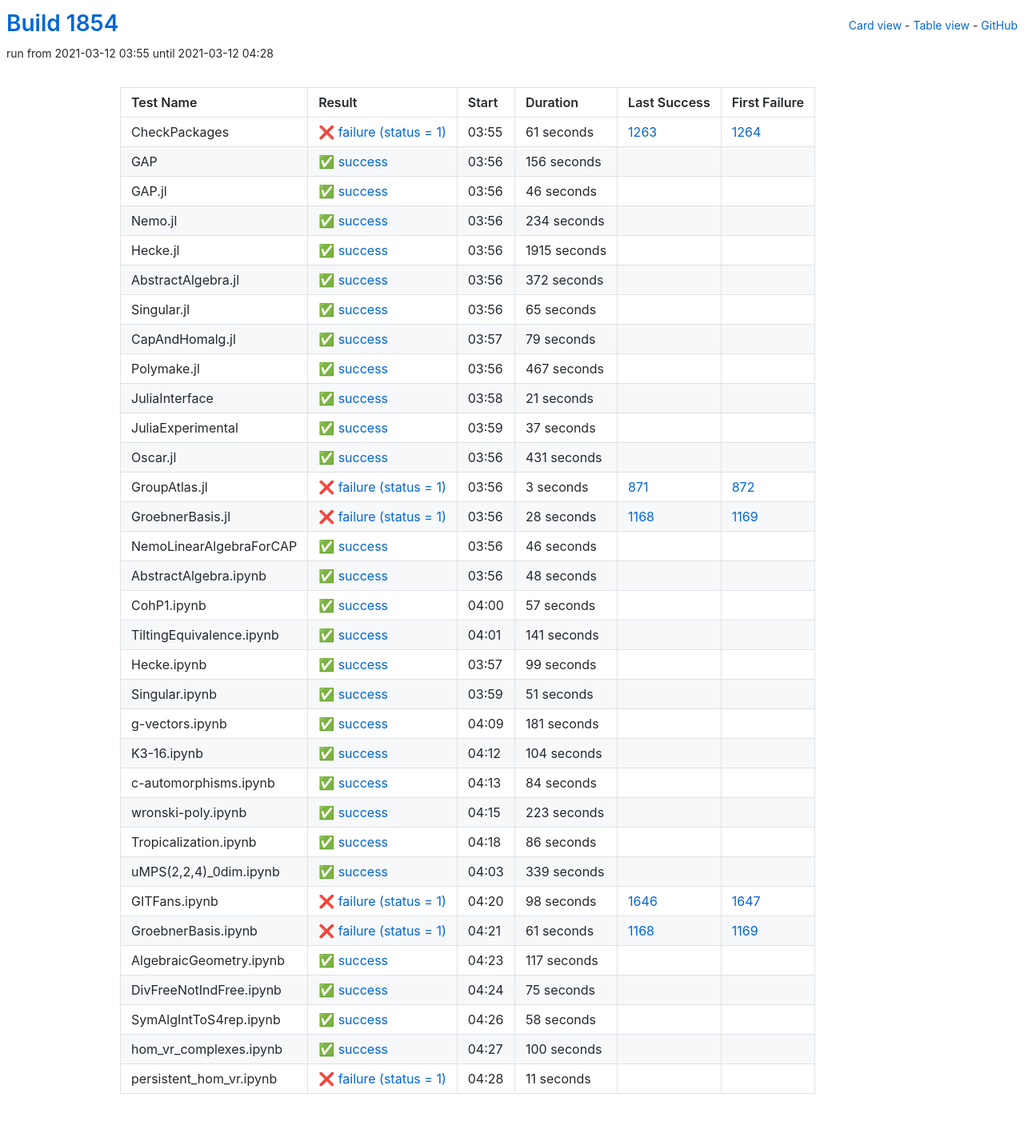
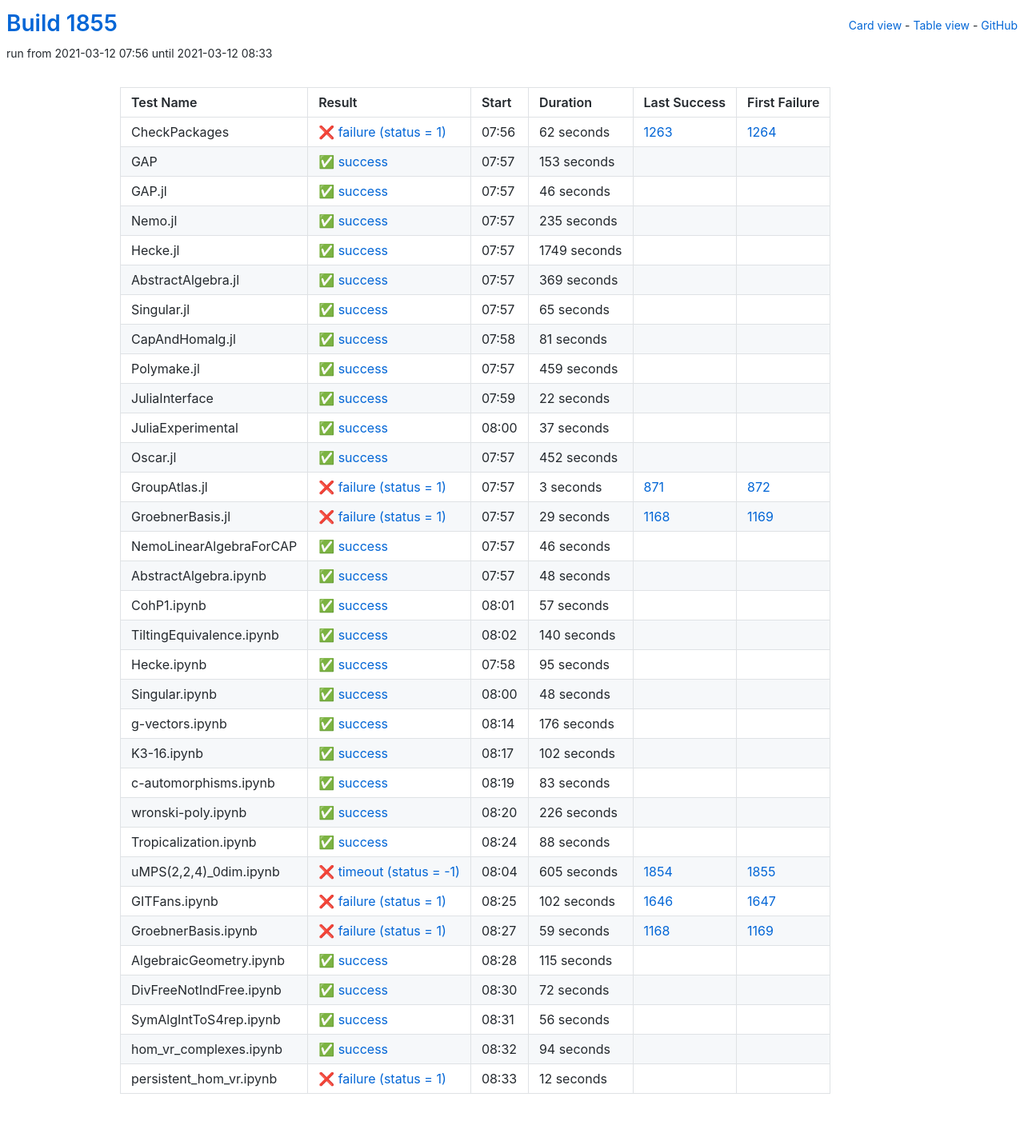
Before and after one commit to oscar-system/oscar-ci-status-stable, a Jekyll site: the page built from table.html, in a window 1280 px wide. Shown: the whole page at 80% size. Built offline with Jekyll 4.4.1, drawn with Linux system fonts in a browser that asks for light colours.

Commit message:
Build #1855

```diff
--- a/_data/ci.yml
+++ b/_data/ci.yml
@@ -1,6 +1,6 @@
 ---
-build: 1854
-build_url: https://oscarci.mathematik.uni-kl.de/job/oscar-stable/1854/
+build: 1855
+build_url: https://oscarci.mathematik.uni-kl.de/job/oscar-stable/1855/
 job: oscar-stable
 organization: oscar-system
 repo: oscar-ci-status-stable
@@ -8,32 +8,32 @@ repourl: https://github.com/oscar-system/oscar-ci-status-stable
 tests:
 - name: CheckPackages
   id: checkpackages
-  log: https://oscarci.mathematik.uni-kl.de/job/oscar-stable/1854/artifact/logs/build-1854/CheckPackages.log
-  start: 2021-03-12 03:55
+  log: https://oscarci.mathematik.uni-kl.de/job/oscar-stable/1855/artifact/logs/build-1855/CheckPackages.log
+  start: 2021-03-12 07:56
   success: false
   exitcode: 1
   status: failure
-  duration: 61
+  duration: 62
   last_success: 1263
   last_success_url: https://oscarci.mathematik.uni-kl.de/job/oscar-stable/1263/
   first_failure: 1264
   first_failure_url: https://oscarci.mathematik.uni-kl.de/job/oscar-stable/1264/
 - name: GAP
   id: gap
-  log: https://oscarci.mathematik.uni-kl.de/job/oscar-stable/1854/artifact/logs/build-1854/GAP.log
-  start: 2021-03-12 03:56
+  log: https://oscarci.mathematik.uni-kl.de/job/oscar-stable/1855/artifact/logs/build-1855/GAP.log
+  start: 2021-03-12 07:57
   success: true
   exitcode: 0
   status: success
-  duration: 156
+  duration: 153
   last_success: false
   last_success_url:
   first_failure: false
   first_failure_url:
 - name: GAP.jl
   id: gap-jl
-  log: https://oscarci.mathematik.uni-kl.de/job/oscar-stable/1854/artifact/logs/build-1854/GAP.jl.log
-  start: 2021-03-12 03:56
+  log: https://oscarci.mathematik.uni-kl.de/job/oscar-stable/1855/artifact/logs/build-1855/GAP.jl.log
+  start: 2021-03-12 07:57
   success: true
   exitcode: 0
   status: success
@@ -44,44 +44,44 @@ tests:
   first_failure_url:
 - name: Nemo.jl
   id: nemo-jl
-  log: https://oscarci.mathematik.uni-kl.de/job/oscar-stable/1854/artifact/logs/build-1854/Nemo.jl.log
-  start: 2021-03-12 03:56
+  log: https://oscarci.mathematik.uni-kl.de/job/oscar-stable/1855/artifact/logs/build-1855/Nemo.jl.log
+  start: 2021-03-12 07:57
   success: true
   exitcode: 0
   status: success
-  duration: 234
+  duration: 235
   last_success: false
   last_success_url:
   first_failure: false
   first_failure_url:
 - name: Hecke.jl
   id: hecke-jl
-  log: https://oscarci.mathematik.uni-kl.de/job/oscar-stable/1854/artifact/logs/build-1854/Hecke.jl.log
-  start: 2021-03-12 03:56
+  log: https://oscarci.mathematik.uni-kl.de/job/oscar-stable/1855/artifact/logs/build-1855/Hecke.jl.log
+  start: 2021-03-12 07:57
   success: true
   exitcode: 0
   status: success
-  duration: 1915
+  duration: 1749
   last_success: false
   last_success_url:
   first_failure: false
   first_failure_url:
 - name: AbstractAlgebra.jl
   id: abstractalgebra-jl
-  log: https://oscarci.mathematik.uni-kl.de/job/oscar-stable/1854/artifact/logs/build-1854/AbstractAlgebra.jl.log
-  start: 2021-03-12 03:56
+  log: https://oscarci.mathematik.uni-kl.de/job/oscar-stable/1855/artifact/logs/build-1855/AbstractAlgebra.jl.log
+  start: 2021-03-12 07:57
   success: true
   exitcode: 0
   status: success
-  duration: 372
+  duration: 369
   last_success: false
   last_success_url:
   first_failure: false
   first_failure_url:
 - name: Singular.jl
   id: singular-jl
-  log: https://oscarci.mathematik.uni-kl.de/job/oscar-stable/1854/artifact/logs/build-1854/Singular.jl.log
-  start: 2021-03-12 03:56
+  log: https://oscarci.mathematik.uni-kl.de/job/oscar-stable/1855/artifact/logs/build-1855/Singular.jl.log
+  start: 2021-03-12 07:57
   success: true
   exitcode: 0
   status: success
@@ -92,44 +92,44 @@ tests:
   first_failure_url:
 - name: CapAndHomalg.jl
   id: capandhomalg-jl
-  log: https://oscarci.mathematik.uni-kl.de/job/oscar-stable/1854/artifact/logs/build-1854/CapAndHomalg.jl.log
-  start: 2021-03-12 03:57
+  log: https://oscarci.mathematik.uni-kl.de/job/oscar-stable/1855/artifact/logs/build-1855/CapAndHomalg.jl.log
+  start: 2021-03-12 07:58
   success: true
   exitcode: 0
   status: success
-  duration: 79
+  duration: 81
   last_success: false
   last_success_url:
   first_failure: false
   first_failure_url:
 - name: Polymake.jl
   id: polymake-jl
-  log: https://oscarci.mathematik.uni-kl.de/job/oscar-stable/1854/artifact/logs/build-1854/Polymake.jl.log
-  start: 2021-03-12 03:56
+  log: https://oscarci.mathematik.uni-kl.de/job/oscar-stable/1855/artifact/logs/build-1855/Polymake.jl.log
+  start: 2021-03-12 07:57
   success: true
   exitcode: 0
   status: success
-  duration: 467
+  duration: 459
   last_success: false
   last_success_url:
   first_failure: false
   first_failure_url:
 - name: JuliaInterface
   id: juliainterface
-  log: https://oscarci.mathematik.uni-kl.de/job/oscar-stable/1854/artifact/logs/build-1854/JuliaInterface.log
-  start: 2021-03-12 03:58
+  log: https://oscarci.mathematik.uni-kl.de/job/oscar-stable/1855/artifact/logs/build-1855/JuliaInterface.log
+  start: 2021-03-12 07:59
   success: true
   exitcode: 0
   status: success
-  duration: 21
+  duration: 22
   last_success: false
   last_success_url:
   first_failure: false
   first_failure_url:
 - name: JuliaExperimental
   id: juliaexperimental
-  log: https://oscarci.mathematik.uni-kl.de/job/oscar-stable/1854/artifact/logs/build-1854/JuliaExperimental.log
-  start: 2021-03-12 03:59
+  log: https://oscarci.mathematik.uni-kl.de/job/oscar-stable/1855/artifact/logs/build-1855/JuliaExperimental.log
+  start: 2021-03-12 08:00
   success: true
   exitcode: 0
   status: success
@@ -140,20 +140,20 @@ tests:
   first_failure_url:
 - name: Oscar.jl
   id: oscar-jl
-  log: https://oscarci.mathematik.uni-kl.de/job/oscar-stable/1854/artifact/logs/build-1854/Oscar.jl.log
-  start: 2021-03-12 03:56
+  log: https://oscarci.mathematik.uni-kl.de/job/oscar-stable/1855/artifact/logs/build-1855/Oscar.jl.log
+  start: 2021-03-12 07:57
   success: true
   exitcode: 0
   status: success
-  duration: 431
+  duration: 452
   last_success: false
   last_success_url:
   first_failure: false
   first_failure_url:
 - name: GroupAtlas.jl
   id: groupatlas-jl
-  log: https://oscarci.mathematik.uni-kl.de/job/oscar-stable/1854/artifact/logs/build-1854/GroupAtlas.jl.log
-  start: 2021-03-12 03:56
+  log: https://oscarci.mathematik.uni-kl.de/job/oscar-stable/1855/artifact/logs/build-1855/GroupAtlas.jl.log
+  start: 2021-03-12 07:57
   success: false
   exitcode: 1
   status: failure
@@ -164,20 +164,20 @@ tests:
   first_failure_url: https://oscarci.mathematik.uni-kl.de/job/oscar-stable/872/
 - name: GroebnerBasis.jl
   id: groebnerbasis-jl
-  log: https://oscarci.mathematik.uni-kl.de/job/oscar-stable/1854/artifact/logs/build-1854/GroebnerBasis.jl.log
-  start: 2021-03-12 03:56
+  log: https://oscarci.mathematik.uni-kl.de/job/oscar-stable/1855/artifact/logs/build-1855/GroebnerBasis.jl.log
+  start: 2021-03-12 07:57
   success: false
   exitcode: 1
   status: failure
-  duration: 28
+  duration: 29
   last_success: 1168
   last_success_url: https://oscarci.mathematik.uni-kl.de/job/oscar-stable/1168/
   first_failure: 1169
   first_failure_url: https://oscarci.mathematik.uni-kl.de/job/oscar-stable/1169/
 - name: NemoLinearAlgebraForCAP
   id: nemolinearalgebraforcap
-  log: https://oscarci.mathematik.uni-kl.de/job/oscar-stable/1854/artifact/logs/build-1854/NemoLinearAlgebraForCAP.log
-  start: 2021-03-12 03:56
+  log: https://oscarci.mathematik.uni-kl.de/job/oscar-stable/1855/artifact/logs/build-1855/NemoLinearAlgebraForCAP.log
+  start: 2021-03-12 07:57
   success: true
   exitcode: 0
   status: success
@@ -188,8 +188,8 @@ tests:
   first_failure_url:
 - name: AbstractAlgebra.ipynb
   id: abstractalgebra-ipynb
-  log: https://oscarci.mathematik.uni-kl.de/job/oscar-stable/1854/artifact/logs/build-1854/AbstractAlgebra.ipynb.log
-  start: 2021-03-12 03:56
+  log: https://oscarci.mathematik.uni-kl.de/job/oscar-stable/1855/artifact/logs/build-1855/AbstractAlgebra.ipynb.log
+  start: 2021-03-12 07:57
   success: true
   exitcode: 0
   status: success
@@ -200,8 +200,8 @@ tests:
   first_failure_url:
 - name: CohP1.ipynb
   id: cohp1-ipynb
-  log: https://oscarci.mathematik.uni-kl.de/job/oscar-stable/1854/artifact/logs/build-1854/CohP1.ipynb.log
-  start: 2021-03-12 04:00
+  log: https://oscarci.mathematik.uni-kl.de/job/oscar-stable/1855/artifact/logs/build-1855/CohP1.ipynb.log
+  start: 2021-03-12 08:01
   success: true
   exitcode: 0
   status: success
@@ -212,192 +212,192 @@ tests:
   first_failure_url:
 - name: TiltingEquivalence.ipynb
   id: tiltingequivalence-ipynb
-  log: https://oscarci.mathematik.uni-kl.de/job/oscar-stable/1854/artifact/logs/build-1854/TiltingEquivalence.ipynb.log
-  start: 2021-03-12 04:01
+  log: https://oscarci.mathematik.uni-kl.de/job/oscar-stable/1855/artifact/logs/build-1855/TiltingEquivalence.ipynb.log
+  start: 2021-03-12 08:02
   success: true
   exitcode: 0
   status: success
-  duration: 141
+  duration: 140
   last_success: false
   last_success_url:
   first_failure: false
   first_failure_url:
 - name: Hecke.ipynb
   id: hecke-ipynb
-  log: https://oscarci.mathematik.uni-kl.de/job/oscar-stable/1854/artifact/logs/build-1854/Hecke.ipynb.log
-  start: 2021-03-12 03:57
+  log: https://oscarci.mathematik.uni-kl.de/job/oscar-stable/1855/artifact/logs/build-1855/Hecke.ipynb.log
+  start: 2021-03-12 07:58
   success: true
   exitcode: 0
   status: success
-  duration: 99
+  duration: 95
   last_success: false
   last_success_url:
   first_failure: false
   first_failure_url:
 - name: Singular.ipynb
   id: singular-ipynb
-  log: https://oscarci.mathematik.uni-kl.de/job/oscar-stable/1854/artifact/logs/build-1854/Singular.ipynb.log
-  start: 2021-03-12 03:59
+  log: https://oscarci.mathematik.uni-kl.de/job/oscar-stable/1855/artifact/logs/build-1855/Singular.ipynb.log
+  start: 2021-03-12 08:00
   success: true
   exitcode: 0
   status: success
-  duration: 51
+  duration: 48
   last_success: false
   last_success_url:
   first_failure: false
   first_failure_url:
 - name: g-vectors.ipynb
   id: g-vectors-ipynb
-  log: https://oscarci.mathematik.uni-kl.de/job/oscar-stable/1854/artifact/logs/build-1854/g-vectors.ipynb.log
-  start: 2021-03-12 04:09
+  log: https://oscarci.mathematik.uni-kl.de/job/oscar-stable/1855/artifact/logs/build-1855/g-vectors.ipynb.log
+  start: 2021-03-12 08:14
   success: true
   exitcode: 0
   status: success
-  duration: 181
+  duration: 176
   last_success: false
   last_success_url:
   first_failure: false
   first_failure_url:
 - name: K3-16.ipynb
   id: k3-16-ipynb
-  log: https://oscarci.mathematik.uni-kl.de/job/oscar-stable/1854/artifact/logs/build-1854/K3-16.ipynb.log
-  start: 2021-03-12 04:12
+  log: https://oscarci.mathematik.uni-kl.de/job/oscar-stable/1855/artifact/logs/build-1855/K3-16.ipynb.log
+  start: 2021-03-12 08:17
   success: true
   exitcode: 0
   status: success
-  duration: 104
+  duration: 102
   last_success: false
   last_success_url:
   first_failure: false
   first_failure_url:
 - name: c-automorphisms.ipynb
   id: c-automorphisms-ipynb
-  log: https://oscarci.mathematik.uni-kl.de/job/oscar-stable/1854/artifact/logs/build-1854/c-automorphisms.ipynb.log
-  start: 2021-03-12 04:13
+  log: https://oscarci.mathematik.uni-kl.de/job/oscar-stable/1855/artifact/logs/build-1855/c-automorphisms.ipynb.log
+  start: 2021-03-12 08:19
   success: true
   exitcode: 0
   status: success
-  duration: 84
+  duration: 83
   last_success: false
   last_success_url:
   first_failure: false
   first_failure_url:
 - name: wronski-poly.ipynb
   id: wronski-poly-ipynb
-  log: https://oscarci.mathematik.uni-kl.de/job/oscar-stable/1854/artifact/logs/build-1854/wronski-poly.ipynb.log
-  start: 2021-03-12 04:15
+  log: https://oscarci.mathematik.uni-kl.de/job/oscar-stable/1855/artifact/logs/build-1855/wronski-poly.ipynb.log
+  start: 2021-03-12 08:20
   success: true
   exitcode: 0
   status: success
-  duration: 223
+  duration: 226
   last_success: false
   last_success_url:
   first_failure: false
   first_failure_url:
 - name: Tropicalization.ipynb
   id: tropicalization-ipynb
-  log: https://oscarci.mathematik.uni-kl.de/job/oscar-stable/1854/artifact/logs/build-1854/Tropicalization.ipynb.log
-  start: 2021-03-12 04:18
+  log: https://oscarci.mathematik.uni-kl.de/job/oscar-stable/1855/artifact/logs/build-1855/Tropicalization.ipynb.log
+  start: 2021-03-12 08:24
   success: true
   exitcode: 0
   status: success
-  duration: 86
+  duration: 88
   last_success: false
   last_success_url:
   first_failure: false
   first_failure_url:
 - name: uMPS(2,2,4)_0dim.ipynb
   id: umps-2-2-4-0dim-ipynb
-  log: https://oscarci.mathematik.uni-kl.de/job/oscar-stable/1854/artifact/logs/build-1854/uMPS-2-2-4-_0dim.ipynb.log
-  start: 2021-03-12 04:03
-  success: true
-  exitcode: 0
-  status: success
-  duration: 339
-  last_success: false
-  last_success_url:
-  first_failure: false
-  first_failure_url:
+  log: https://oscarci.mathematik.uni-kl.de/job/oscar-stable/1855/artifact/logs/build-1855/uMPS-2-2-4-_0dim.ipynb.log
+  start: 2021-03-12 08:04
+  success: false
+  exitcode: -1
+  status: timeout
+  duration: 605
+  last_success: 1854
+  last_success_url: https://oscarci.mathematik.uni-kl.de/job/oscar-stable/1854/
+  first_failure: 1855
+  first_failure_url: https://oscarci.mathematik.uni-kl.de/job/oscar-stable/1855/
 - name: GITFans.ipynb
   id: gitfans-ipynb
-  log: https://oscarci.mathematik.uni-kl.de/job/oscar-stable/1854/artifact/logs/build-1854/GITFans.ipynb.log
-  start: 2021-03-12 04:20
+  log: https://oscarci.mathematik.uni-kl.de/job/oscar-stable/1855/artifact/logs/build-1855/GITFans.ipynb.log
+  start: 2021-03-12 08:25
   success: false
   exitcode: 1
   status: failure
-  duration: 98
+  duration: 102
   last_success: 1646
   last_success_url: https://oscarci.mathematik.uni-kl.de/job/oscar-stable/1646/
   first_failure: 1647
   first_failure_url: https://oscarci.mathematik.uni-kl.de/job/oscar-stable/1647/
 - name: GroebnerBasis.ipynb
   id: groebnerbasis-ipynb
-  log: https://oscarci.mathematik.uni-kl.de/job/oscar-stable/1854/artifact/logs/build-1854/GroebnerBasis.ipynb.log
-  start: 2021-03-12 04:21
+  log: https://oscarci.mathematik.uni-kl.de/job/oscar-stable/1855/artifact/logs/build-1855/GroebnerBasis.ipynb.log
+  start: 2021-03-12 08:27
   success: false
   exitcode: 1
   status: failure
-  duration: 61
+  duration: 59
   last_success: 1168
   last_success_url: https://oscarci.mathematik.uni-kl.de/job/oscar-stable/1168/
   first_failure: 1169
   first_failure_url: https://oscarci.mathematik.uni-kl.de/job/oscar-stable/1169/
 - name: AlgebraicGeometry.ipynb
   id: algebraicgeometry-ipynb
-  log: https://oscarci.mathematik.uni-kl.de/job/oscar-stable/1854/artifact/logs/build-1854/AlgebraicGeometry.ipynb.log
-  start: 2021-03-12 04:23
+  log: https://oscarci.mathematik.uni-kl.de/job/oscar-stable/1855/artifact/logs/build-1855/AlgebraicGeometry.ipynb.log
+  start: 2021-03-12 08:28
   success: true
   exitcode: 0
   status: success
-  duration: 117
+  duration: 115
   last_success: false
   last_success_url:
   first_failure: false
   first_failure_url:
 - name: DivFreeNotIndFree.ipynb
   id: divfreenotindfree-ipynb
-  log: https://oscarci.mathematik.uni-kl.de/job/oscar-stable/1854/artifact/logs/build-1854/DivFreeNotIndFree.ipynb.log
-  start: 2021-03-12 04:24
+  log: https://oscarci.mathematik.uni-kl.de/job/oscar-stable/1855/artifact/logs/build-1855/DivFreeNotIndFree.ipynb.log
+  start: 2021-03-12 08:30
   success: true
   exitcode: 0
   status: success
-  duration: 75
+  duration: 72
   last_success: false
   last_success_url:
   first_failure: false
   first_failure_url:
 - name: SymAlgIntToS4rep.ipynb
   id: symalginttos4rep-ipynb
-  log: https://oscarci.mathematik.uni-kl.de/job/oscar-stable/1854/artifact/logs/build-1854/SymAlgIntToS4rep.ipynb.log
-  start: 2021-03-12 04:26
+  log: https://oscarci.mathematik.uni-kl.de/job/oscar-stable/1855/artifact/logs/build-1855/SymAlgIntToS4rep.ipynb.log
+  start: 2021-03-12 08:31
   success: true
   exitcode: 0
   status: success
-  duration: 58
+  duration: 56
   last_success: false
   last_success_url:
   first_failure: false
   first_failure_url:
 - name: hom_vr_complexes.ipynb
   id: hom-vr-complexes-ipynb
-  log: https://oscarci.mathematik.uni-kl.de/job/oscar-stable/1854/artifact/logs/build-1854/hom_vr_complexes.ipynb.log
-  start: 2021-03-12 04:27
+  log: https://oscarci.mathematik.uni-kl.de/job/oscar-stable/1855/artifact/logs/build-1855/hom_vr_complexes.ipynb.log
+  start: 2021-03-12 08:32
   success: true
   exitcode: 0
   status: success
-  duration: 100
+  duration: 94
   last_success: false
   last_success_url:
   first_failure: false
   first_failure_url:
 - name: persistent_hom_vr.ipynb
   id: persistent-hom-vr-ipynb
-  log: https://oscarci.mathematik.uni-kl.de/job/oscar-stable/1854/artifact/logs/build-1854/persistent_hom_vr.ipynb.log
-  start: 2021-03-12 04:28
+  log: https://oscarci.mathematik.uni-kl.de/job/oscar-stable/1855/artifact/logs/build-1855/persistent_hom_vr.ipynb.log
+  start: 2021-03-12 08:33
   success: false
   exitcode: 1
   status: failure
-  duration: 11
+  duration: 12
   last_success: false
   last_success_url:
   first_failure: false
```
Also changed, not shown: README.md.
